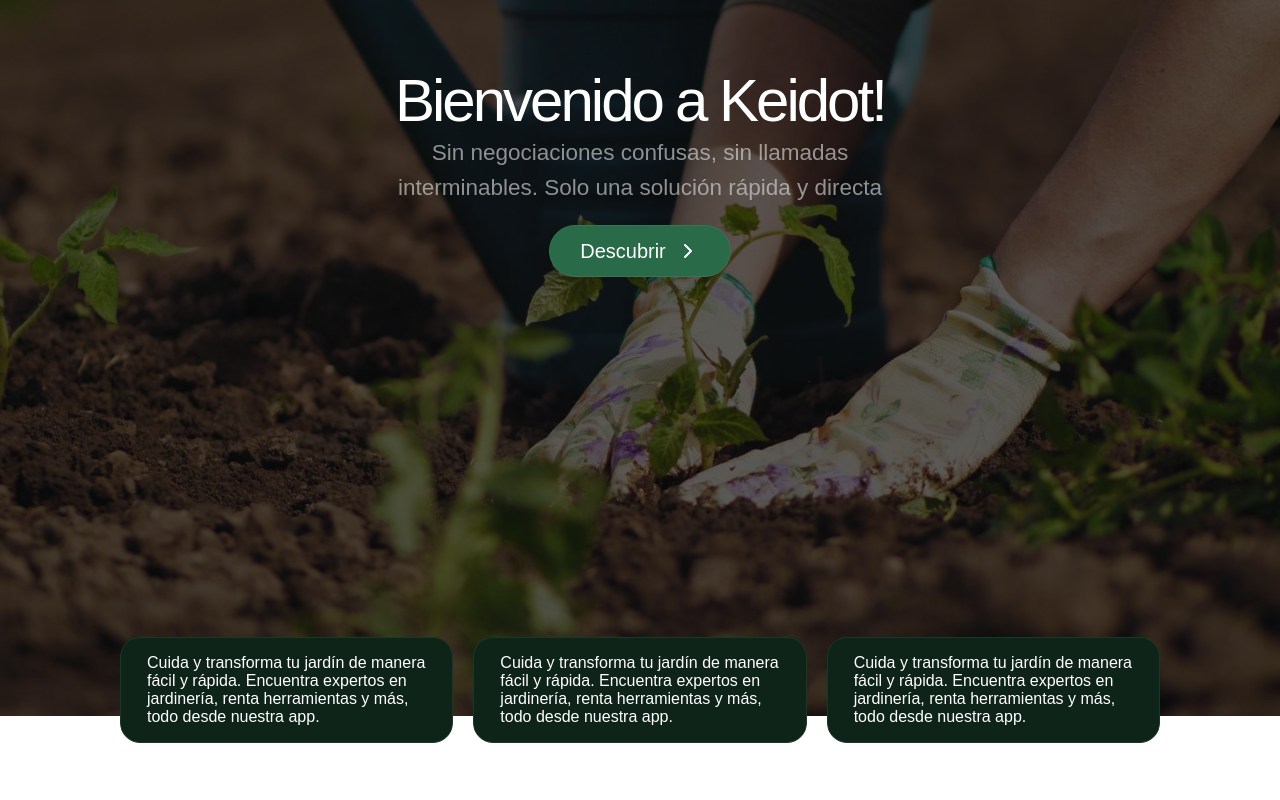
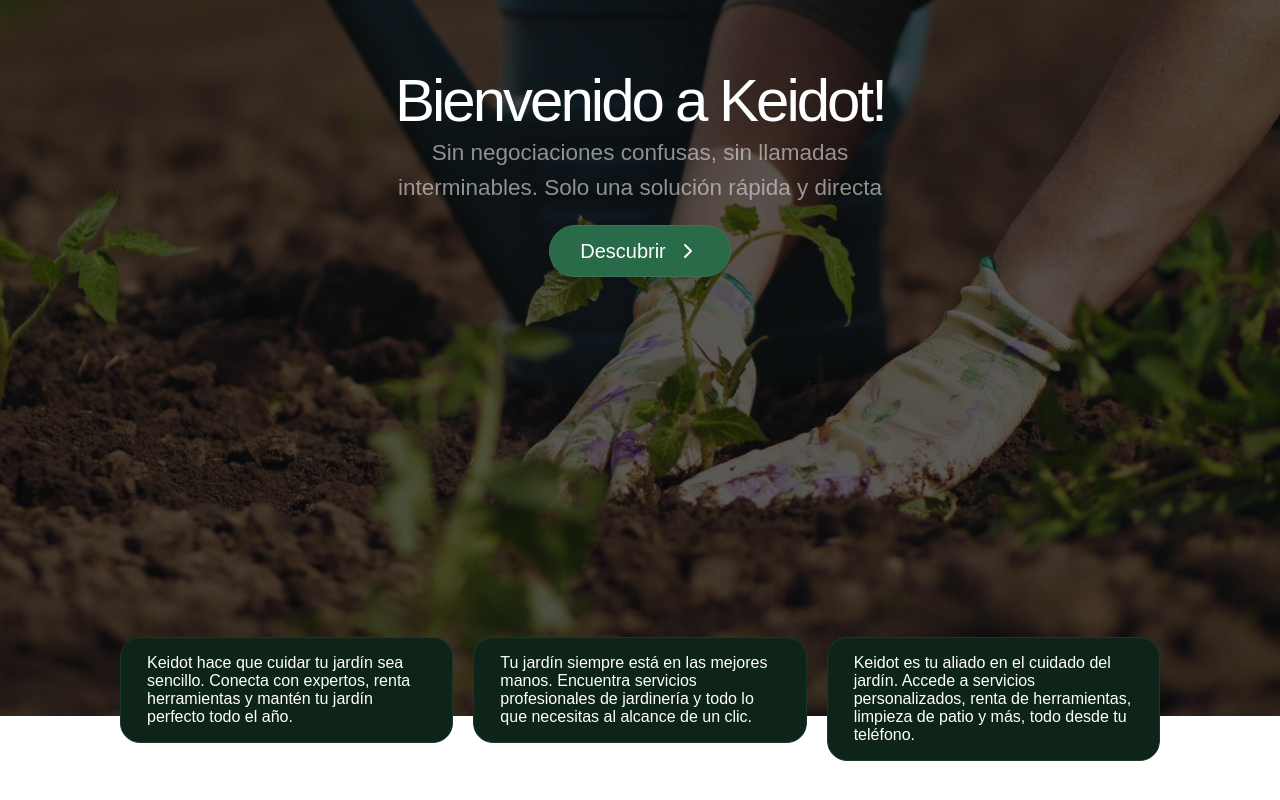
Before and after one commit to spricew/KeidotWebProject, a Next.js app: page / in a window 1280 px wide. Shown: the part 234-1034 px from the top of the page. Built offline with nearby package versions, Linux system fonts and the light colour scheme.

Commit message:
correcciones menores

```diff
--- a/src/app/page.js
+++ b/src/app/page.js
@@ -103,7 +103,7 @@ export default function Home() {
       {/* seccion de descarga */}
       <section className="w-full h-auto md:px-24 px-4 py-20 flex flex-col items-center">
 
-        <div className="flex flex-row justify-between w-full relative bottom-36 ">
+        <div className="flex flex-row justify-between w-full relative bottom-36 h-auto">
 
         <StarBorder
           as="container"
@@ -111,25 +111,25 @@ export default function Home() {
           color="var(--primaryContainer)"
           speed="5s"
         >
-          <h3 className="font-medium text-left">Cuida y transforma tu jardín de manera fácil y rápida. Encuentra expertos en jardinería, renta herramientas y más, todo desde nuestra app.</h3>
+          <h3 className="font-medium text-left">Keidot hace que cuidar tu jardín sea sencillo. Conecta con expertos, renta herramientas y mantén tu jardín perfecto todo el año.</h3>
         </StarBorder>
 
         <StarBorder
           as="container"
-          className="p-6 rounded-xl w-full mx-4"
+          className="p-6 rounded-xl w-full mx-4 h-full"
           color="var(--primaryContainer)"
           speed="5s"
         >
-          <h3 className="font-medium text-left">Cuida y transforma tu jardín de manera fácil y rápida. Encuentra expertos en jardinería, renta herramientas y más, todo desde nuestra app.</h3>
+          <h3 className="font-medium text-left">Tu jardín siempre está en las mejores manos. Encuentra servicios profesionales de jardinería y todo lo que necesitas al alcance de un clic.</h3>
         </StarBorder>
 
         <StarBorder
           as="container"
-          className="p-6 rounded-xl w-full"
+          className="p-6 rounded-xl w-full starcontainer h-full"
           color="var(--primaryContainer)"
           speed="5s"
         >
-          <h3 className="font-medium text-left">Cuida y transforma tu jardín de manera fácil y rápida. Encuentra expertos en jardinería, renta herramientas y más, todo desde nuestra app.</h3>
+          <h3 className="font-medium text-left h-21">Keidot es tu aliado en el cuidado del jardín. Accede a servicios personalizados, renta de herramientas, limpieza de patio y más, todo desde tu teléfono.</h3>
         </StarBorder>
 
 
--- a/src/app/starBorder.css
+++ b/src/app/starBorder.css
@@ -23,7 +23,7 @@
     opacity: 0.7;
     width: 300%;
     height: 50%;
-    top: -10px;
+    top: -30px;
     left: -250%;
     border-radius: 50%;
     animation: star-movement-top linear infinite alternate;
```
Also changed, not shown: src/app/globals.css (line endings or trailing spaces).
